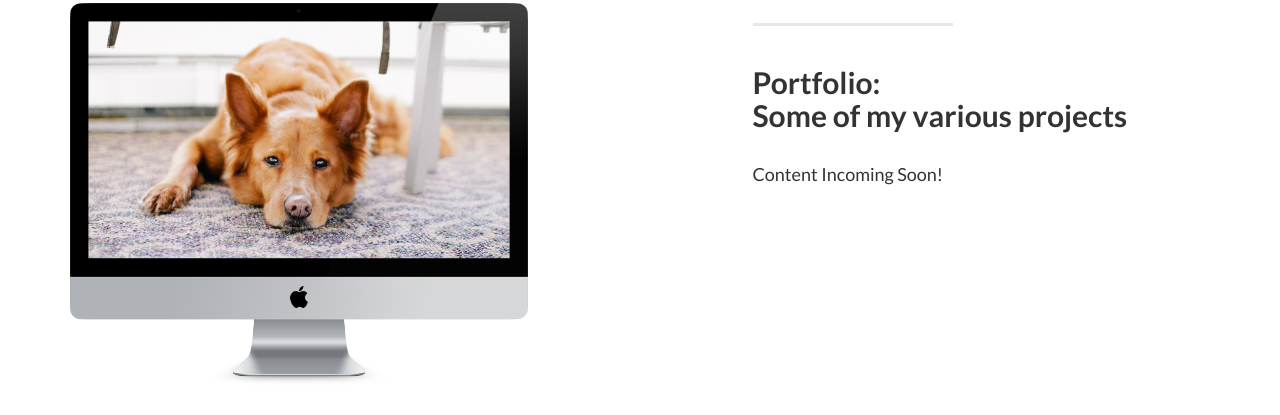
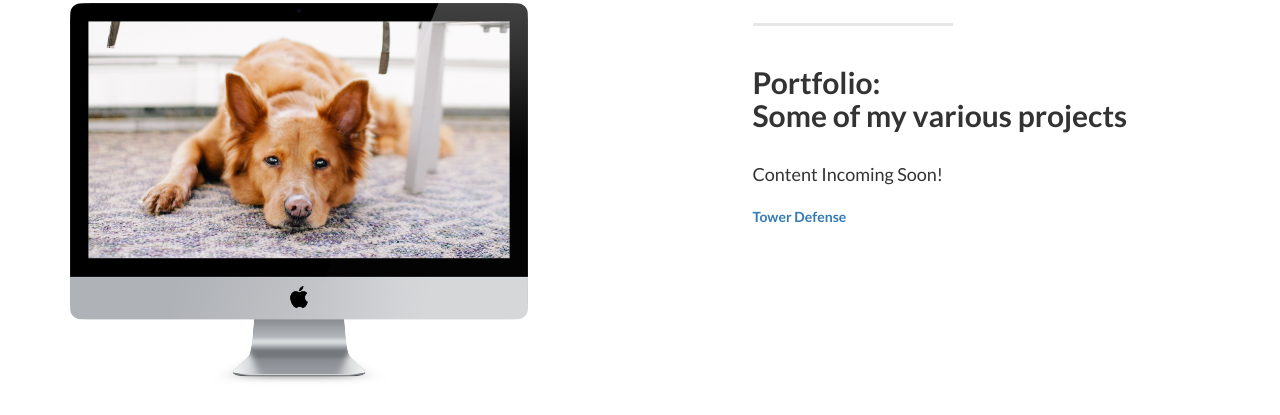
Before and after one commit to jlevinpool/jlevinpool.github.io, a plain HTML site: page index.html in a window 1280 px wide. Shown: the part 1279-1694 px from the top of the page. Drawn offline with Linux system fonts and the light colour scheme.

Commit message:
Update website
Added link to tower defense start

```diff
--- a/index.html
+++ b/index.html
@@ -134,6 +134,7 @@
                     <div class="clearfix"></div>
                     <h2 class="section-heading">Portfolio:<br>Some of my various projects</h2>
                     <p class="lead">Content Incoming Soon!</p>
+                    <a href="/content/Tower_Defense/AG-start.html">Tower Defense</a>
                 </div>
                 <div class="col-lg-5 col-sm-pull-6  col-sm-6">
                     <img class="img-responsive" src="img/dog.png" alt="">
```
